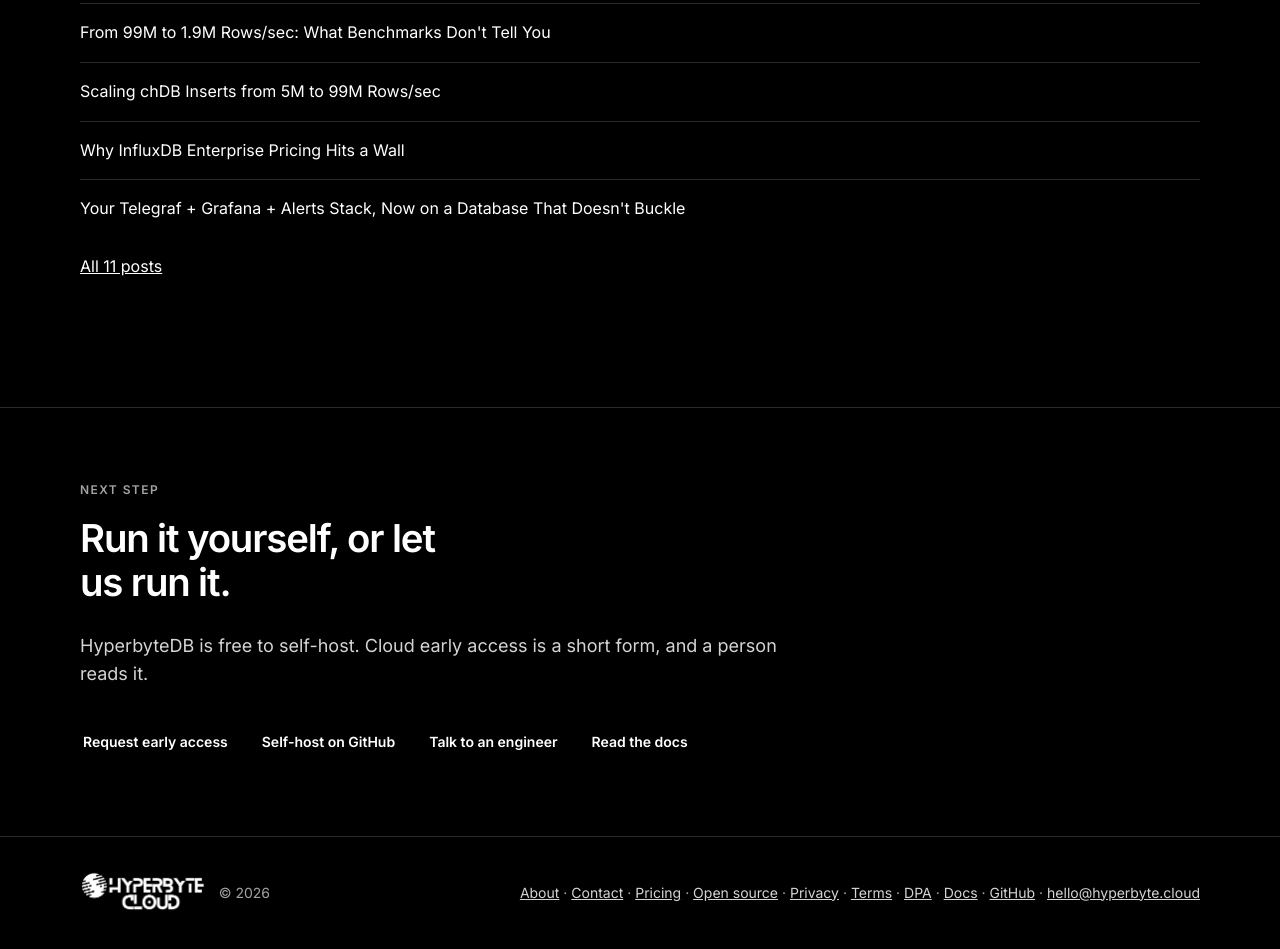
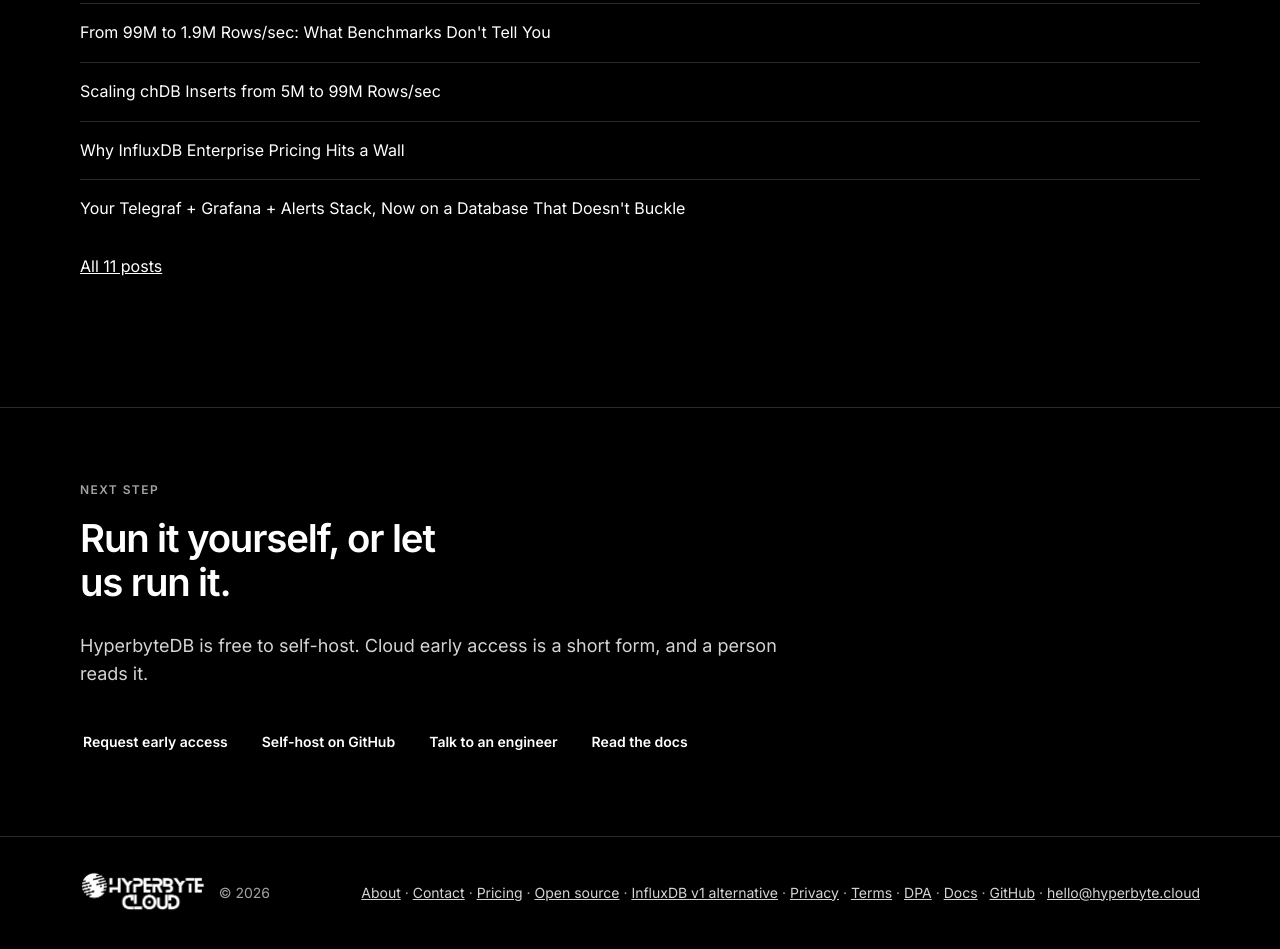
Before and after one commit to hyperbyte-cloud/hyperbyte-site, a plain HTML site: page index.html in a window 1280 px wide. Shown: the part 6112-7061 px from the top of the page. Drawn offline with Linux system fonts and the light colour scheme.

Commit message:
Link the InfluxDB v1 alternative page from the homepage footer.

```diff
--- a/index.html
+++ b/index.html
@@ -263,6 +263,7 @@ docker run -d \
           · <a href="/connect-with-us/">Contact</a>
           · <a href="/pricing/">Pricing</a>
           · <a href="/oss/">Open source</a>
+          · <a href="/influxdb-v1-alternative/">InfluxDB v1 alternative</a>
           · <a href="/privacy/">Privacy</a>
           · <a href="/terms/">Terms</a>
           · <a href="/dpa/">DPA</a>
```
